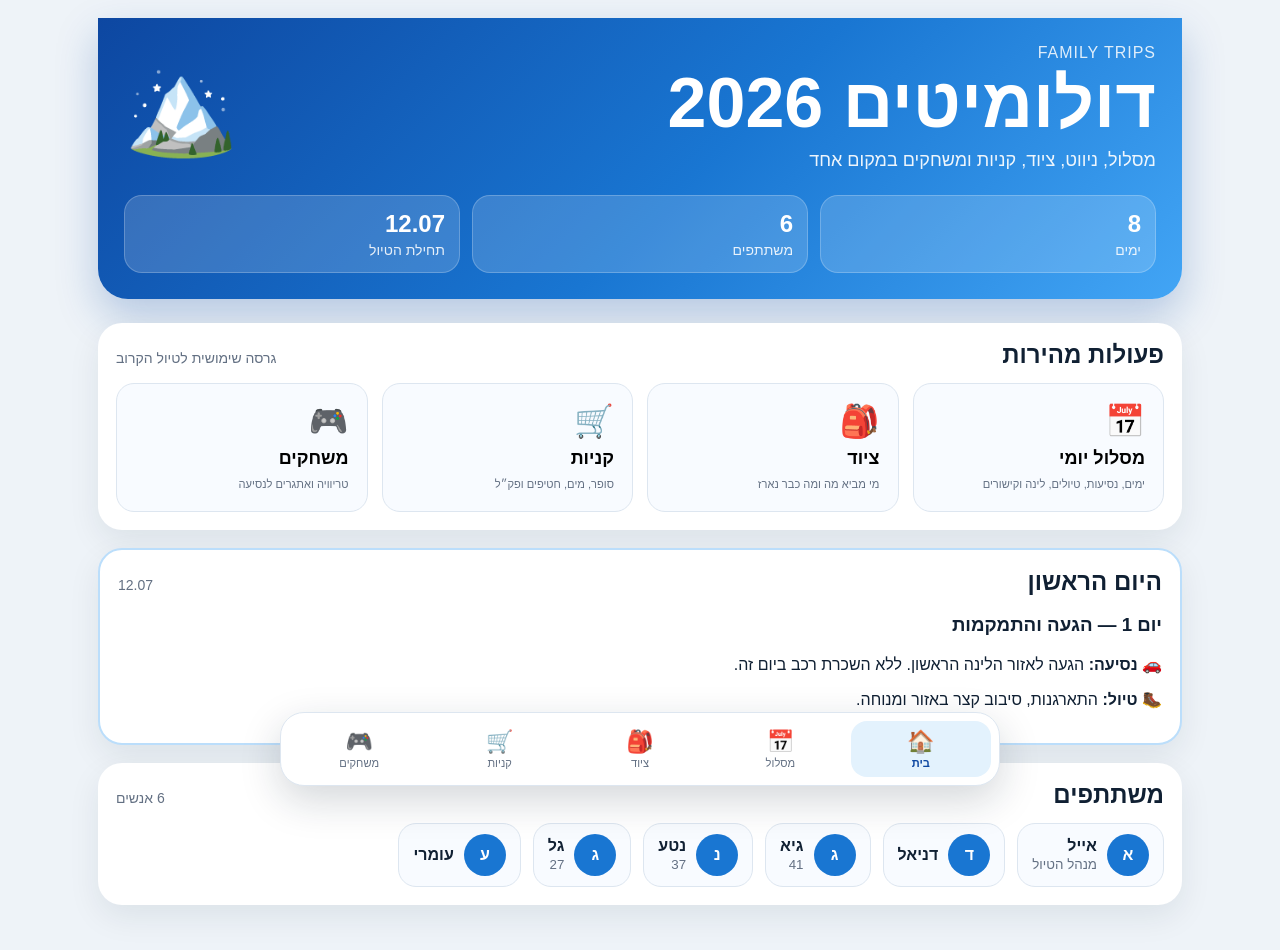
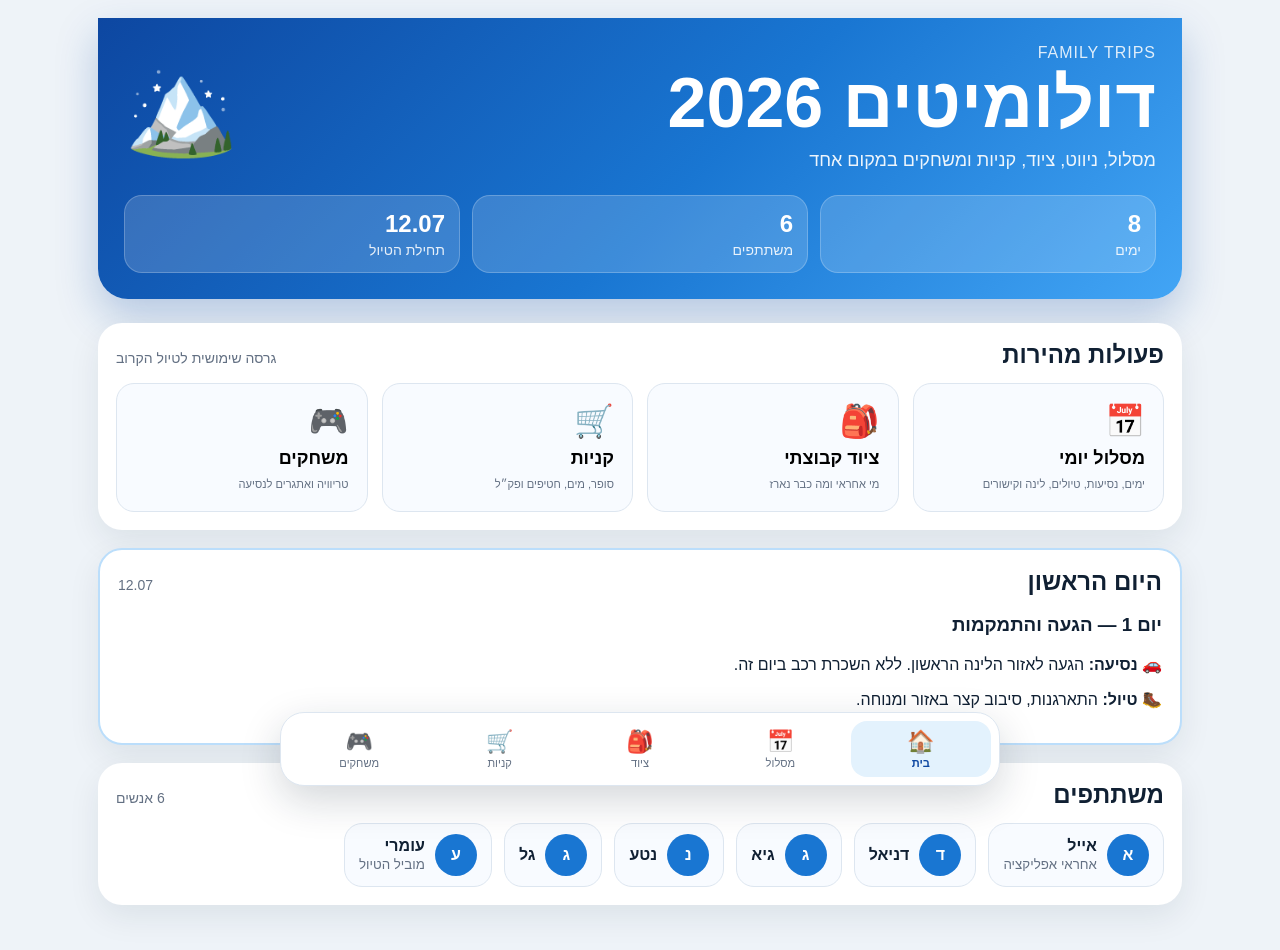
Before and after one commit to eyalby-ux/family-trips, a React (Vite) app: page / in a window 1280 px wide. Shown: the top 950 px of the page. Built offline with nearby package versions, Linux system fonts and the light colour scheme.

Commit message:
Update participants and group packing list

```diff
--- a/src/data/tripData.ts
+++ b/src/data/tripData.ts
@@ -1,12 +1,12 @@
 import type { Participant, PackingItem, ShoppingItem, TriviaQuestion, TripDay } from "../types";
 
 export const participants: Participant[] = [
-  { id: "eyal", name: "אייל", role: "מנהל הטיול" },
+  { id: "eyal", name: "אייל", role: "אחראי אפליקציה" },
   { id: "daniel", name: "דניאל" },
-  { id: "guy", name: "גיא", role: "41" },
-  { id: "neta", name: "נטע", role: "37" },
-  { id: "gal", name: "גל", role: "27" },
-  { id: "omri", name: "עומרי" },
+  { id: "guy", name: "גיא" },
+  { id: "neta", name: "נטע" },
+  { id: "gal", name: "גל" },
+  { id: "omri", name: "עומרי", role: "מוביל הטיול" },
 ];
 
 export const tripDays: TripDay[] = [
@@ -105,12 +105,15 @@ export const tripDays: TripDay[] = [
 ];
 
 export const initialPacking: PackingItem[] = [
-  { id: "first-aid", name: "ערכת עזרה ראשונה", owner: "גיא", packed: false },
-  { id: "coffee-kit", name: "פק״ל קפה", owner: "אייל", packed: false },
-  { id: "power-bank", name: "מטענים ניידים", owner: "גל", packed: false },
-  { id: "cards", name: "קלפים / משחקי דרך", owner: "דניאל", packed: false },
-  { id: "rain", name: "מעילי גשם", owner: "כל אחד", packed: false },
-  { id: "hiking", name: "נעלי הליכה", owner: "כל אחד", packed: false },
+  { id: "akamol", name: "אקמול", owner: "לא שובץ", packed: false, note: "ציוד קבוצתי" },
+  { id: "bengay", name: "בנגיי", owner: "לא שובץ", packed: false, note: "ציוד קבוצתי" },
+  { id: "bandages", name: "פלסטרים", owner: "לא שובץ", packed: false, note: "ציוד קבוצתי" },
+  { id: "aloe-vera", name: "אלוורה", owner: "לא שובץ", packed: false, note: "ציוד קבוצתי" },
+  { id: "iodine", name: "יוד", owner: "לא שובץ", packed: false, note: "ציוד קבוצתי" },
+  { id: "pocket-knife", name: "אולר", owner: "לא שובץ", packed: false, note: "ציוד קבוצתי" },
+  { id: "hand-sanitizer", name: "אלכוג׳ל", owner: "לא שובץ", packed: false, note: "ציוד קבוצתי" },
+  { id: "coffee-kit", name: "ערכת קפה", owner: "לא שובץ", packed: false, note: "ציוד קבוצתי" },
+  { id: "tweezers", name: "פינצטה", owner: "לא שובץ", packed: false, note: "ציוד קבוצתי" },
 ];
 
 export const initialShopping: ShoppingItem[] = [
@@ -118,7 +121,7 @@ export const initialShopping: ShoppingItem[] = [
   { id: "snacks", name: "חטיפים לנסיעות", quantity: "כמה סוגים", owner: "גל", done: false },
   { id: "bread", name: "לחם / לחמניות", quantity: "לפיקניק", owner: "אייל", done: false },
   { id: "fruit", name: "פירות", quantity: "לכולם", owner: "עומרי", done: false },
-  { id: "coffee", name: "קפה וחלב", quantity: "לפק״ל", owner: "גיא", done: false },
+  { id: "coffee", name: "קפה וחלב", quantity: "לערכת קפה", owner: "גיא", done: false },
 ];
 
 export const trivia: TriviaQuestion[] = [
--- a/src/pages/Home.tsx
+++ b/src/pages/Home.tsx
@@ -28,8 +28,8 @@ function Home({ onNavigate }: HomeProps) {
 
           <button className="actionCard" onClick={() => onNavigate("packing")}>
             <span className="cardIcon">🎒</span>
-            <strong>ציוד</strong>
-            <small>מי מביא מה ומה כבר נארז</small>
+            <strong>ציוד קבוצתי</strong>
+            <small>מי אחראי ומה כבר נארז</small>
           </button>
 
           <button className="actionCard" onClick={() => onNavigate("shopping")}>
--- a/src/pages/Packing.tsx
+++ b/src/pages/Packing.tsx
@@ -15,8 +15,8 @@ function Packing() {
   return (
     <section className="section">
       <div className="sectionTitle">
-        <h2>ציוד משותף</h2>
-        <span>בשלב הבא נחבר ל־Firebase</span>
+        <h2>ציוד קבוצתי</h2>
+        <span>בשלב הבא נחבר ל־Firebase ונאפשר שיבוץ אחראי</span>
       </div>
 
       <div className="list">
```
